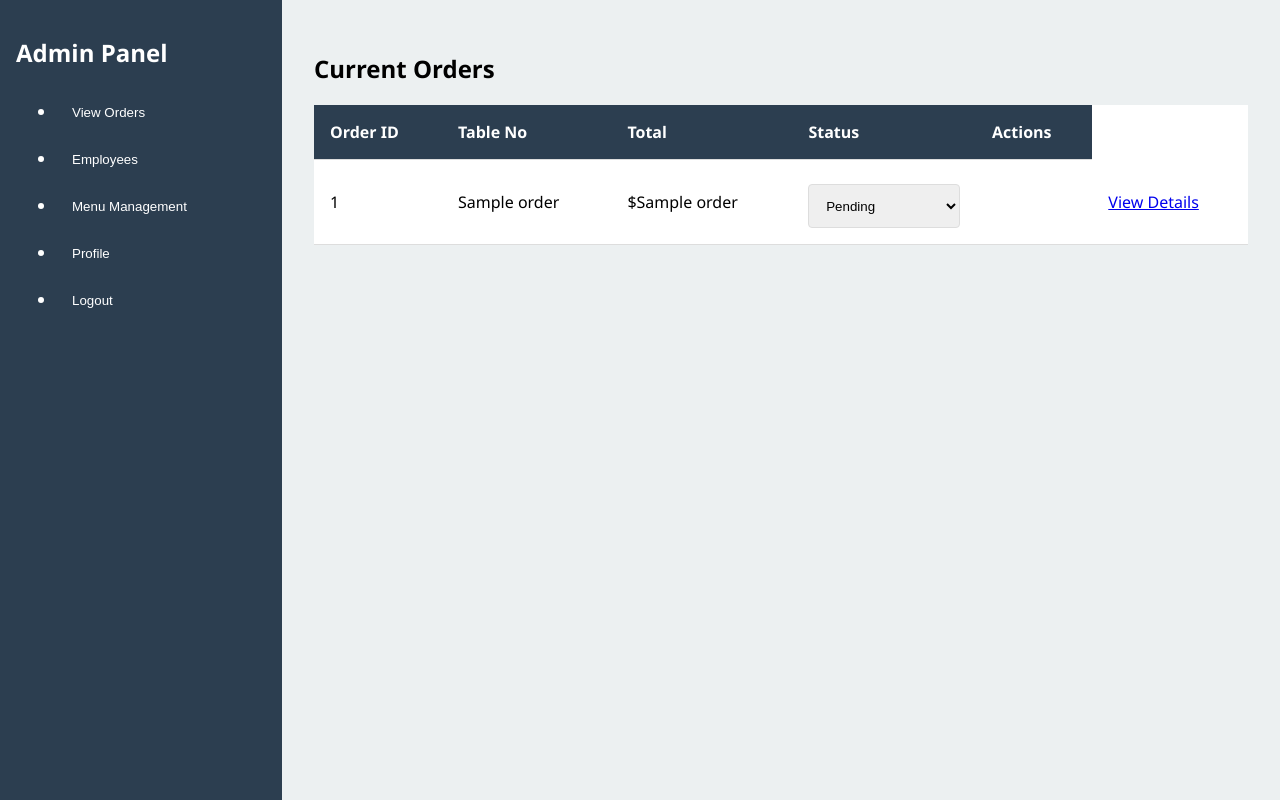
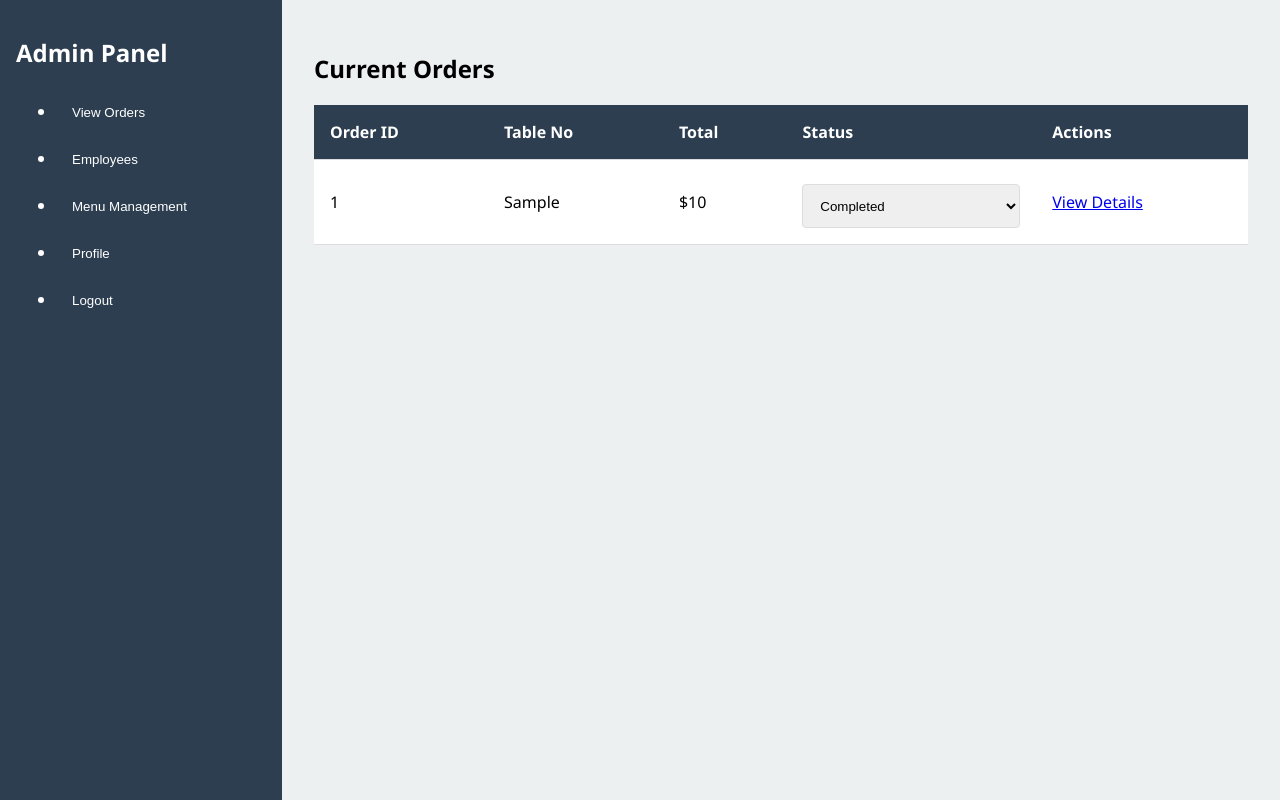
Before and after one commit to delachoe/Chido_the_Robot_Web-app, a Flask app: template res web app/templates/admin_dashboard.html in a window 1280 px wide. Run offline with Flask 2, Linux system fonts and the light colour scheme; the template is opened without the code that fills it: most values are stand-ins (such as "Sample title", 1, 10 or a date in 2020).

Commit message:
commit
Co-Authored-By: Abednego Kangwena <93157866+abedkangwena@users.noreply.github.com>
Co-Authored-By: HypertextAssassinator <180438925+hypertextassassinator@users.noreply.github.com>

```diff
--- a/res web app/app.py
+++ b/res web app/app.py
@@ -1,5 +1,5 @@
 import bcrypt
-from flask import Flask, jsonify, redirect, render_template, request, session, url_for
+from flask import Flask, flash, jsonify, redirect, render_template, request, session, url_for
 from flask_sqlalchemy import SQLAlchemy
 from sqlalchemy import text, func
 import os
@@ -13,10 +13,9 @@
 # Configure SQLAlchemy
 app.config['SQLALCHEMY_DATABASE_URI'] = (
     f"mysql+pymysql://{os.getenv('MYSQL_USER')}:{os.getenv('MYSQL_PASSWORD')}"
-    f"@{os.getenv('MYSQL_HOST')}/{os.getenv('MYSQL_DB')}"
+    f"@{os.getenv('MYSQL_HOST')}:{os.getenv('MYSQL_PORT', '3306')}/{os.getenv('MYSQL_DB')}"
     "?charset=utf8mb4"
 )
-
 
 app.config['SQLALCHEMY_TRACK_MODIFICATIONS'] = False
 
@@ -106,11 +105,11 @@
 
     return render_template('admin_login.html')
 
-@app.route('/admin/orders')
+@app.route('/admin/view_orders')
 def view_orders():
     try:
         orders = db.session.execute(text("""
-            SELECT o.*, SUM(oi.quantity * m.price) AS total
+            SELECT o.id, o.table_no, o.status, SUM(oi.quantity * m.price) AS total
             FROM orders o
             JOIN order_items oi ON o.id = oi.order_id
             JOIN menu_items m ON oi.menu_item_id = m.id
@@ -120,6 +119,7 @@
     except Exception as e:
         app.logger.error(f"Error fetching orders: {str(e)}")
         return render_template('admin_partials/view_orders.html', orders=[])
+
 
 @app.route('/admin/menu', methods=['GET', 'POST'])
 def manage_menu():
@@ -215,23 +215,23 @@
 @app.route('/admin/orders/<int:order_id>')
 def view_order(order_id):
     try:
-        # Fetch the specific order and associated items
         order = db.session.execute(text("""
-            SELECT o.*, SUM(oi.quantity * m.price) AS total
+            SELECT o.id, o.table_no, o.status, SUM(oi.quantity * m.price) AS total
             FROM orders o
             JOIN order_items oi ON o.id = oi.order_id
             JOIN menu_items m ON oi.menu_item_id = m.id
             WHERE o.id = :order_id
             GROUP BY o.id
         """), {'order_id': order_id}).mappings().first()
-
         if not order:
-            return "Order not found", 404
-
-        return render_template('admin_partials/view_order_details.html', order=order)
+            # Handle the case where the order is not found
+            flash('Order not found', 'error')
+            return redirect(url_for('view_orders'))
+        return render_template('admin_partials/view_order.html', order=order)
     except Exception as e:
         app.logger.error(f"Error fetching order details: {str(e)}")
-        return "Error fetching order details", 500
+        flash('An error occurred while fetching order details', 'error')
+        return redirect(url_for('view_orders'))
 
 
 # Add this temporary route to test connection
--- a/res web app/templates/admin_dashboard.html
+++ b/res web app/templates/admin_dashboard.html
@@ -14,7 +14,7 @@
             <ul class="admin-menu">
                 <li><button onclick="loadContent('view_orders')">View Orders</button></li>
                 <li><button onclick="loadContent('employees')">Employees</button></li>
-                <li><button onclick="loadContent('menu_management')">Menu Management</button></li>
+                <li><button onclick="loadContent('menu')">Menu Management</button></li>
                 <li><button onclick="loadContent('profile')">Profile</button></li>
                 <li><button onclick="logout()">Logout</button></li>
             </ul>
@@ -29,12 +29,24 @@
 
     <script>
     function loadContent(page) {
-        fetch(`/admin/${page}`)
-            .then(response => response.text())
-            .then(html => {
-                document.getElementById('admin-content').innerHTML = html;
-            });
+    let url;
+    if (page === "manage_menu") {
+        url = "/admin/menu";  // Correcting the route
+    } else {
+        url = `/admin/${page}`;
     }
+
+    fetch(url)
+        .then(response => {
+            if (!response.ok) throw new Error("Page not found");
+            return response.text();
+        })
+        .then(html => {
+            document.getElementById('admin-content').innerHTML = html;
+        })
+        .catch(error => console.error("Error loading content:", error));
+}
+
 
     function logout() {
         fetch('/admin/logout')
--- a/res web app/templates/admin_partials/menu_management.html
+++ b/res web app/templates/admin_partials/menu_management.html
@@ -14,7 +14,8 @@
                     <input type="number" step="0.01" name="price" placeholder="Price" required>
                 </div>
                 <div class="form-group">
-                    <input type="file" name="image" accept="image/*">
+                    <label for="image">Upload Image</label>
+                    <input type="file" id="image" name="image" accept="image/*">
                 </div>
                 <button type="submit" class="btn btn-primary">Add Item</button>
             </form>
--- a/res web app/templates/admin_partials/view_orders.html
+++ b/res web app/templates/admin_partials/view_orders.html
@@ -14,19 +14,17 @@
             <tbody>
                 {% for order in orders %}
                 <tr>
-                    <td>{{ order[0] }}</td>
-                    <td>{{ order[1] }}</td>
-                    <td>${{ order[2] }}</td>
+                    <td>{{ order.id }}</td>
+                    <td>{{ order.table_no }}</td>
+                    <td>${{ order.total }}</td>
                     <td>
-                        <select class="status-select" data-order-id="{{ order[0] }}">
-                            <option value="pending" {% if order[3] == 'pending' %}selected{% endif %}>Pending</option>
-                            <option value="completed" {% if order[3] == 'completed' %}selected{% endif %}>Completed</option>
+                        <select class="status-select" data-order-id="{{ order.id }}">
+                            <option value="pending" {% if order.status == 'pending' %}selected{% endif %}>Pending</option>
+                            <option value="completed" {% if order.status == 'completed' %}selected{% endif %}>Completed</option>
                         </select>
                     </td>
                     <td>
-                        <td>
-                            <a href="{{ url_for('view_order', order_id=order[0]) }}" class="btn-view">View Details</a>
-                        </td>
+                        <a href="{{ url_for('view_order', order_id=order.id) }}" class="btn-view">View Details</a>
                     </td>
                 </tr>
                 {% endfor %}
```
Also changed, not shown: 2 other files.
